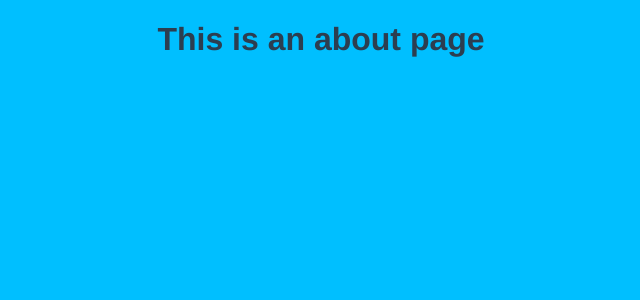
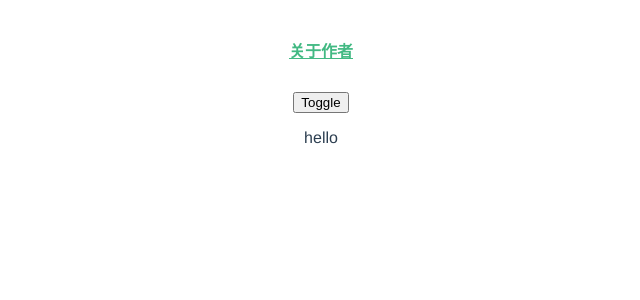
Before and after one commit to jianjieX/vue_ts, a Vue app: page /about in a window 1280 px wide. Shown: the top 300 px of the page, without its empty margins (319-959 px from the left). Built offline with nearby package versions, Linux system fonts and the light colour scheme; what view-design would draw is missing.

Commit message:
slot解析1212

```diff
--- a/src/App.vue
+++ b/src/App.vue
@@ -1,5 +1,8 @@
 <template>
   <div id="app">
+    <div id="nav">
+      <router-link to="/about">关于作者</router-link>
+    </div>
     <router-view/>
   </div>
 </template>
@@ -11,9 +14,6 @@
   -moz-osx-font-smoothing: grayscale;
   text-align: center;
   color: #2c3e50;
-}
-html,body{
-  background: deepskyblue!important;
 }
 #nav {
   padding: 30px;
--- a/src/views/About.vue
+++ b/src/views/About.vue
@@ -1,5 +1,21 @@
 <template>
   <div class="about">
-    <h1>This is an about page</h1>
+    <div id="demo">
+      <button v-on:click="show = !show">
+        Toggle
+      </button>
+      <transition name="fade">
+        <p v-if="show">hello</p>
+      </transition>
+    </div>
   </div>
 </template>
+<script>
+    export default{
+        data(){
+            return{
+                show:true
+            }
+        }
+    }
+</script>
```
